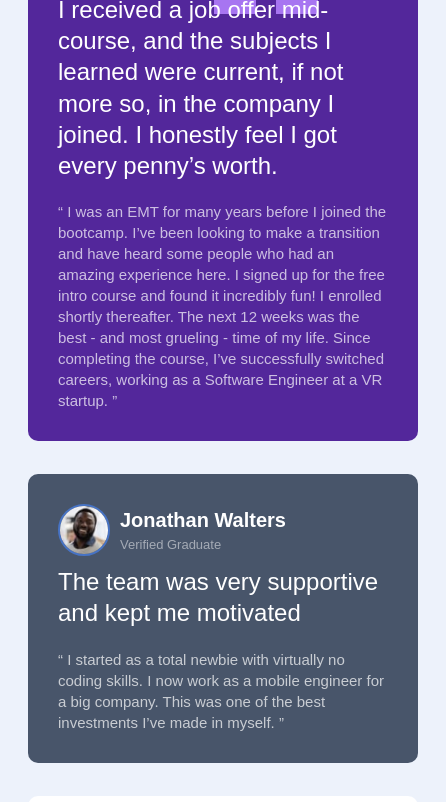
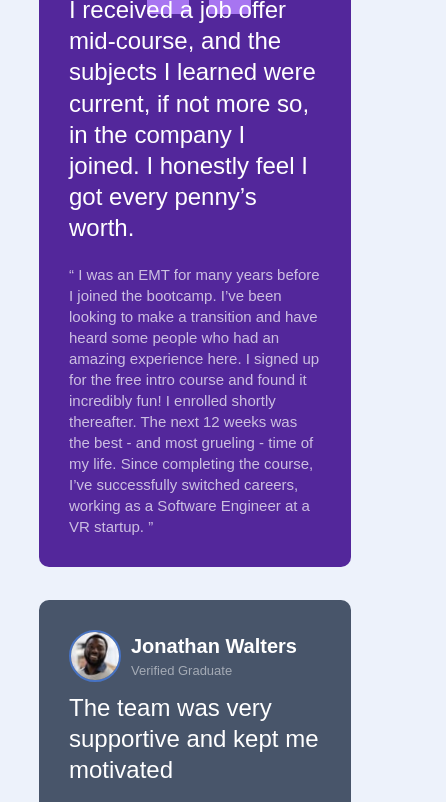
Before and after one commit to gracehally7/testimonials-grid-section-main, a plain HTML site: page index.html in a window 390 px wide. Shown: the part 226-1028 px from the top of the page, 446 px wide, since content can reach past the window. Drawn offline with Linux system fonts and the light colour scheme.

Commit message:
first commit

```diff
--- a/styles.css
+++ b/styles.css
@@ -7,6 +7,7 @@ body{
     font-family: 'Barlow Semi Condensed', sans-serif;
     line-height: 1.5;
     font-size: 13px;
+
 }
 .testimonials{
     max-width: 1440px;
@@ -90,10 +91,13 @@ body{
 .footer a {
     color: hsl(228, 45%, 44%); }
 
-@media(max-width:500px){
+@media(max-width:768px){
     .testimonials{
         grid-template-columns: 1fr;
-        width: 100%;
+        width: 80%;
+        align-items: center;
+        justify-content: center;
+        position: relative;
     }
     .card:nth-child(1){
         grid-column: 1;
```
